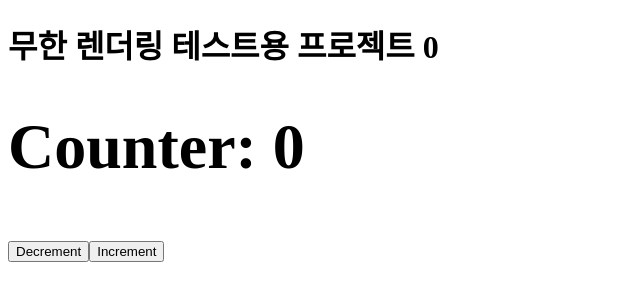
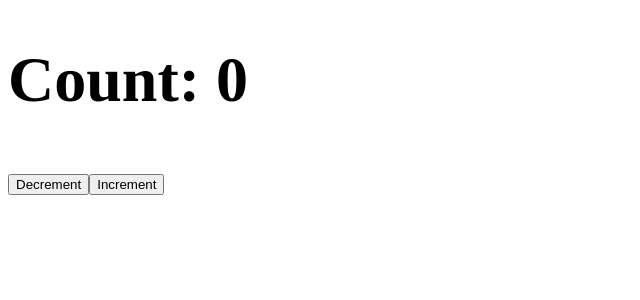
Before and after one commit to ysh4296/zustandTest, a React (Vite) app: page / in a window 1280 px wide. Shown: the top 300 px of the page, without its empty margins (0-640 px from the left). Built offline with nearby package versions, Linux system fonts and the light colour scheme.

Commit message:
feat: enhance store usage with selector support and add NumberView component

```diff
--- a/custom_modules/useExternalStore.ts
+++ b/custom_modules/useExternalStore.ts
@@ -12,7 +12,7 @@ export function useExternalStore<T>(
 	useEffect(() => {
 		callbackRef.current = () => {
 			const nextState = getSnapshot();
-			setState({ ...nextState });
+			if (state !== nextState) setState(nextState);
 		};
 
 		const unsubscribe = subscribe(callbackRef.current);
@@ -20,7 +20,7 @@ export function useExternalStore<T>(
 		return () => {
 			unsubscribe?.();
 		};
-	}, [subscribe, getSnapshot]);
+	}, [subscribe, getSnapshot, state]);
 
 	return state;
 }
--- a/custom_modules/useStore.ts
+++ b/custom_modules/useStore.ts
@@ -3,11 +3,15 @@ import type { Store } from "./store.js";
 import { useExternalStore } from "./useExternalStore.js";
 
 export const createStoreHook = <T>(store: Store<T>) => {
-	return function useStore(): T {
+	return function useStore<Selected>(selector?: (state: T) => Selected) {
 		// react의 useSyncExternalStore를 사용하여 상태 변경을 구독
 		// 이 훅은 컴포넌트가 상태를 구독하고, 상태가 변경될 때마다 컴포넌트를 리렌더링합니다.
-		// 첫 번째 인자는 구독 함수, 두 번째 인자는 현재 상태를 반환하는 함수,
-		// 세 번째 인자는 서버 사이드 렌더링을 위한 스냅샷 함수입니다.
-		return useExternalStore(store.subscribe, () => store.getState());
+		// 첫 번째 인자는 구독 함수, 두 번째 인자는 현재 상태를 반환하는 함수
+
+		// selector가 있으면 selector를 통해 상태를 선택하고, 없으면 전체 상태를 반환
+		return useExternalStore(store.subscribe, () => {
+			const state = store.getState();
+			return selector ? selector(state) : state;
+		});
 	};
 };
--- a/src/App.tsx
+++ b/src/App.tsx
@@ -1,14 +1,10 @@
-import React from "react";
-import { useCounter } from "./customStore.js";
 import CounterView from "./CounterView.js";
+import NumberView from "./NumberView.js";
 
 const App: React.FC = () => {
-	const { count } = useCounter();
-	// const store = useCounterStore();
-
 	return (
 		<h1>
-			무한 렌더링 테스트용 프로젝트 {count}
+			<NumberView />
 			<CounterView />
 		</h1>
 	);
--- a/src/CounterView.tsx
+++ b/src/CounterView.tsx
@@ -1,11 +1,13 @@
 import { useCounter } from "./customStore.js";
 
 const CounterView: React.FC = () => {
-	const { count, increment, decrement } = useCounter();
+	const { increment } = useCounter((state) => ({
+		increment: state.increment,
+	}));
+	const decrement = useCounter((state) => state.decrement);
 
 	return (
 		<div>
-			<h1>Counter: {count}</h1>
 			<button type="button" onClick={decrement}>
 				Decrement
 			</button>
--- /dev/null
+++ b/src/NumberView.tsx
@@ -0,0 +1,15 @@
+import React from "react";
+import { useCounter } from "./customStore.js";
+
+// NumberView component
+const NumberView: React.FC = () => {
+	const count = useCounter((state) => state.count);
+
+	return (
+		<div>
+			<h1>Count: {count}</h1>
+		</div>
+	);
+};
+
+export default NumberView;
```
